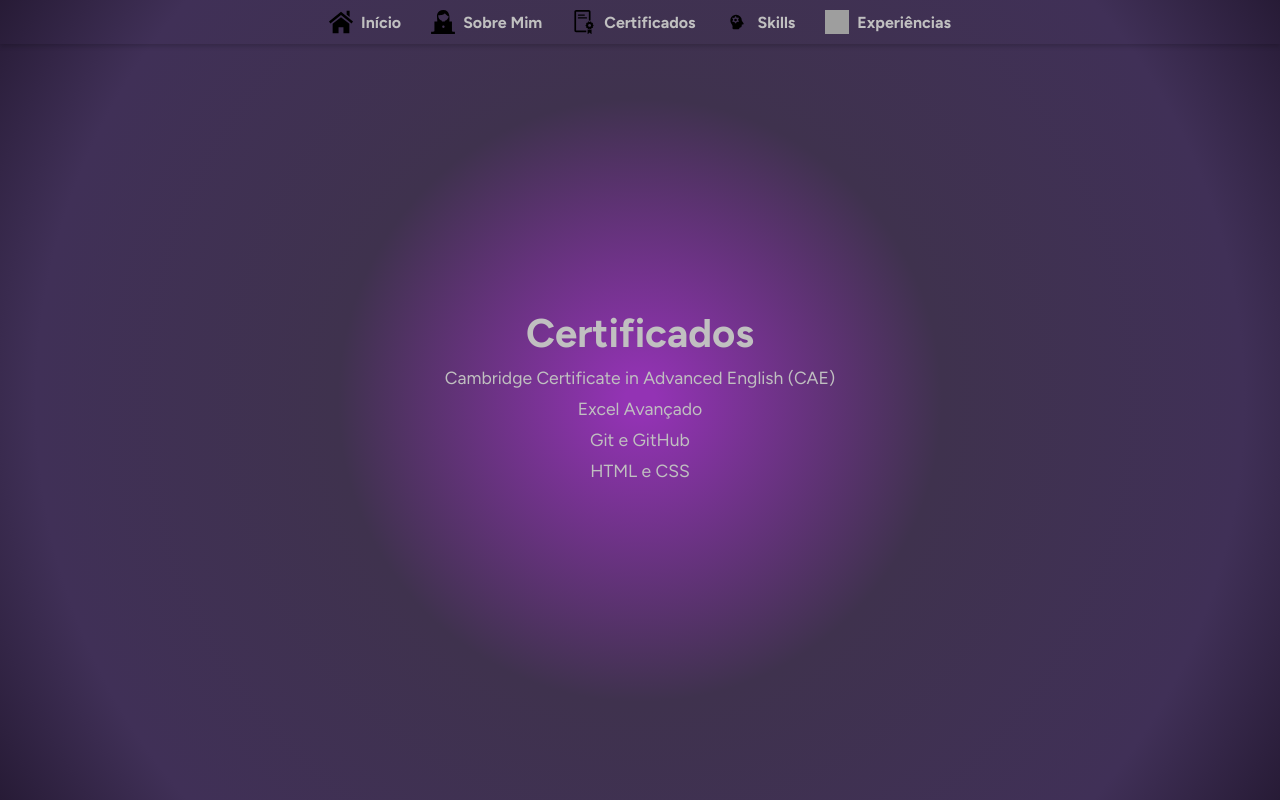
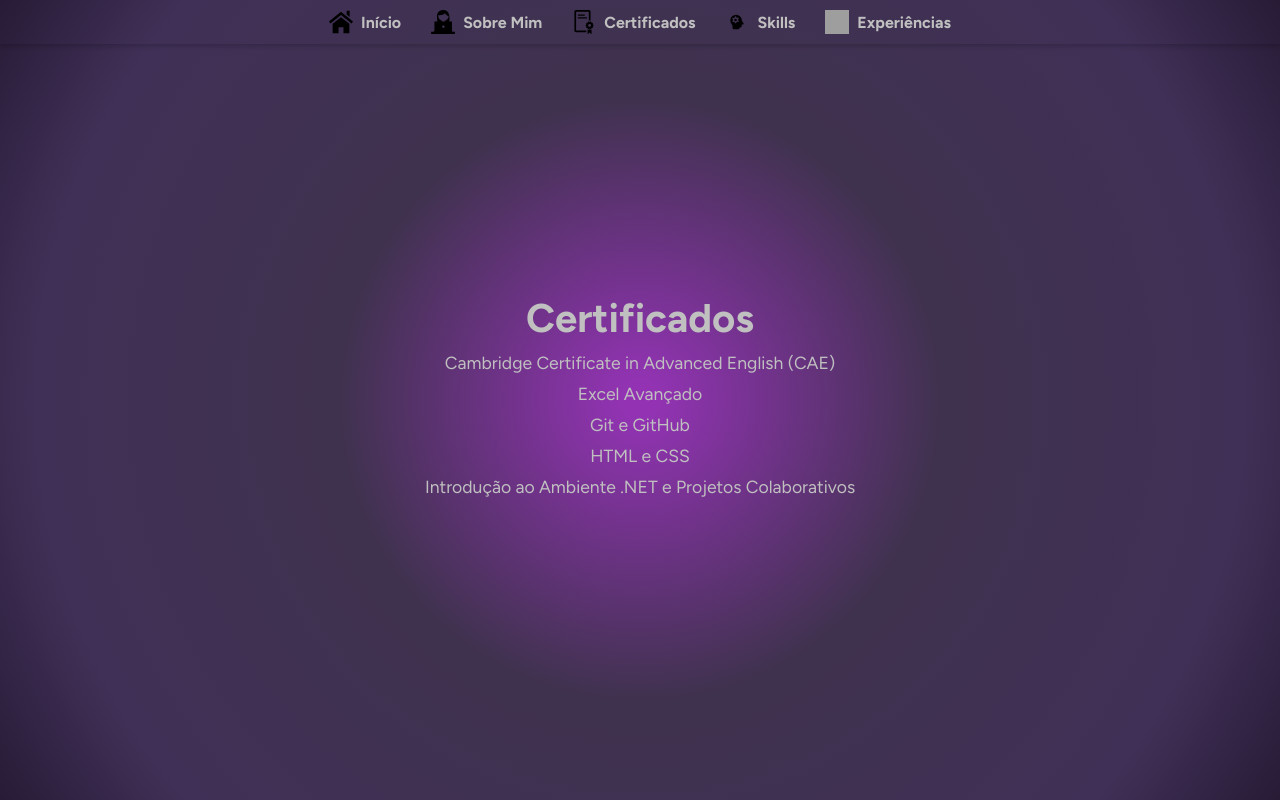
Before and after one commit to duda-abreu/meu-site-pessoal, a Vue app: page /certificados in a window 1280 px wide. Built offline with nearby package versions, Linux system fonts and the light colour scheme; grey boxes are pictures that could not be loaded.

Commit message:
adicao de certificado de .net e projetos colaborativos

```diff
--- a/src/views/MeusCertificados.vue
+++ b/src/views/MeusCertificados.vue
@@ -25,7 +25,8 @@
       { id: 1, nome: 'Cambridge Certificate in Advanced English (CAE)', imagem: 'CambridgeResult.jpg' },
       { id: 2, nome: 'Excel Avançado', imagem: 'CertificadoExcel.jpg' },
       { id: 3, nome: 'Git e GitHub', imagem: 'CertGitGithub.jpg' },
-      { id: 4, nome: 'HTML e CSS', imagem: 'CertHtmlCSS.jpg' }
+      { id: 4, nome: 'HTML e CSS', imagem: 'CertHtmlCSS.jpg' },
+      { id: 5, nome: 'Introdução ao Ambiente .NET e Projetos Colaborativos', imagem: 'CertNetColab.jpg' }
     ],
       certificadoSelecionado: null,
       mostrarModal: false
```
Also changed, not shown: src/assets/CertNetColab.jpg (added).
